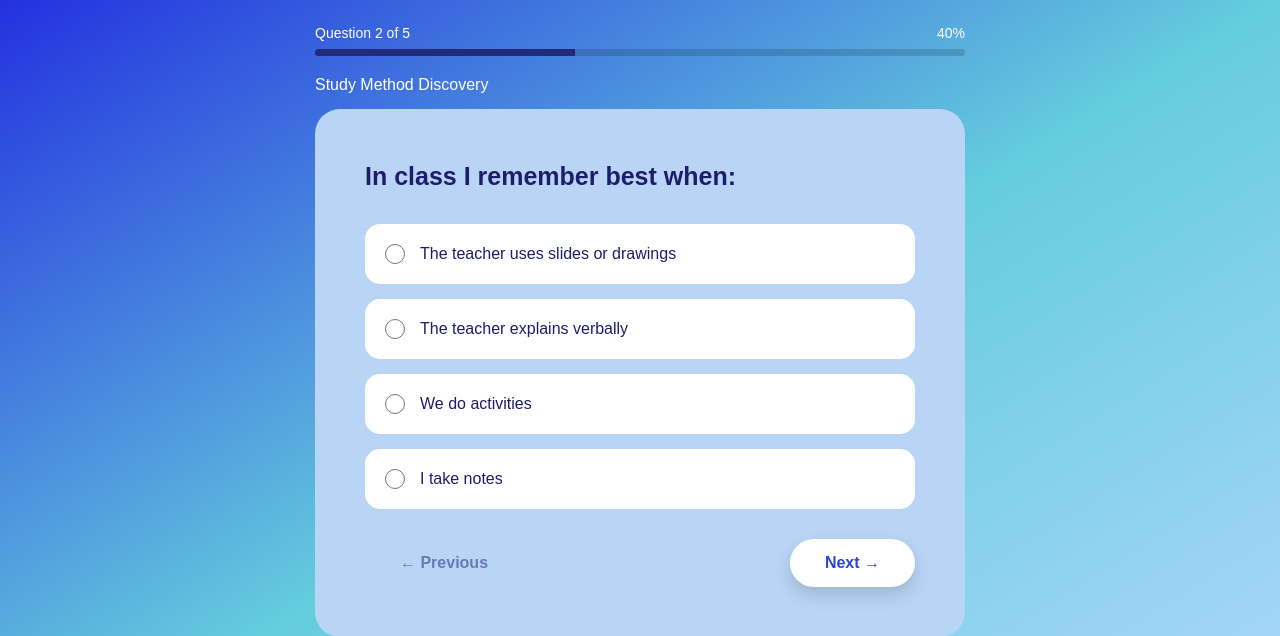
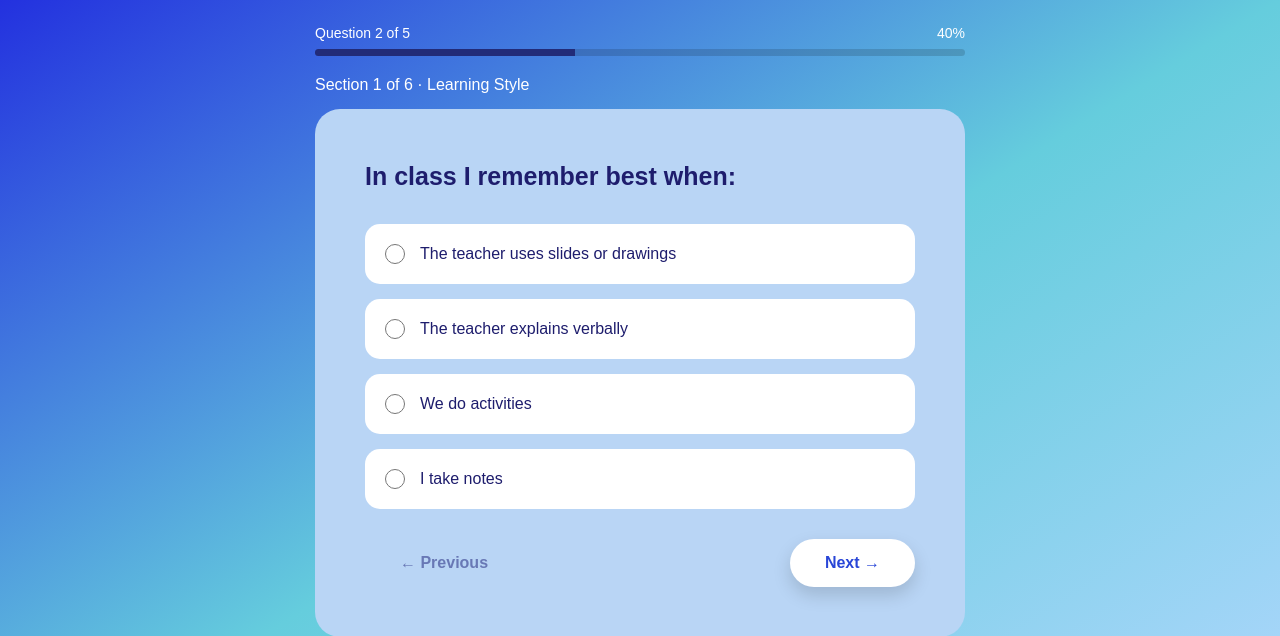
Before and after one commit to HiddenOffence/SCAM, a Flask app: page /quiz/1/question/1 in a window 1280 px wide. Shown: the top 636 px of the page. Run offline with Flask 3, Linux system fonts and the light colour scheme; data comes from the database, SQL or seed files in the repository.

Commit message:
now the sections name and which out of 6 is the user doing will be displayed

```diff
--- a/templates/question.html
+++ b/templates/question.html
@@ -41,7 +41,7 @@
 
 
         <p class="quiz-section-title">
-            Study Method Discovery
+            Section {{ section_id }} of 6 · {{ section["name"] }}
         </p>
 
 
@@ -63,6 +63,9 @@
                                 type="radio"
                                 name="answer"
                                 value="{{ answer['id'] }}"
+                                {% if selected_answer == answer["id"] %}
+                                    checked
+                                {% endif %}
                                 required
                             >
 
```
